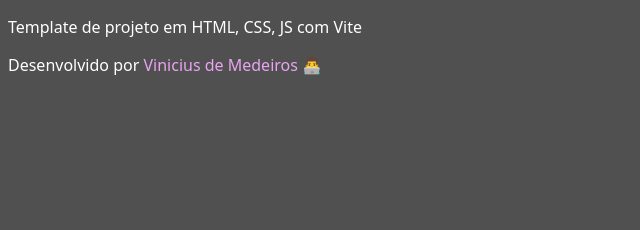
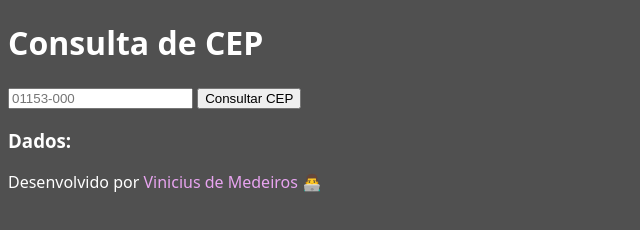
Before and after one commit to vmedeir0s/buscador-cep, a website built with Vite: page index.html in a window 1280 px wide. Shown: the whole page, without its empty margins (0-640 px from the left). Built offline with nearby package versions, Linux system fonts and the light colour scheme.

Commit message:
feat: form

```diff
--- a/index.html
+++ b/index.html
@@ -4,10 +4,18 @@
 		<meta charset="UTF-8" />
 		<meta http-equiv="X-UA-Compatible" content="IE=edge" />
 		<meta name="viewport" content="width=device-width, initial-scale=1.0" />
-		<title>Template Vite</title>
+		<title>Buscador de CEP</title>
 	</head>
 	<body>
-		<p>Template de projeto em HTML, CSS, JS com Vite</p>
+		<main>
+			<h1>Consulta de CEP</h1>
+			<form>
+				<input type="text" placeholder="01153-000" maxlength="9" />
+				<button type="button">Consultar CEP</button>
+			</form>
+			<h3>Dados:</h3>
+			<pre></pre>
+		</main>
 		<footer>
 			<p>
 				Desenvolvido por
```
